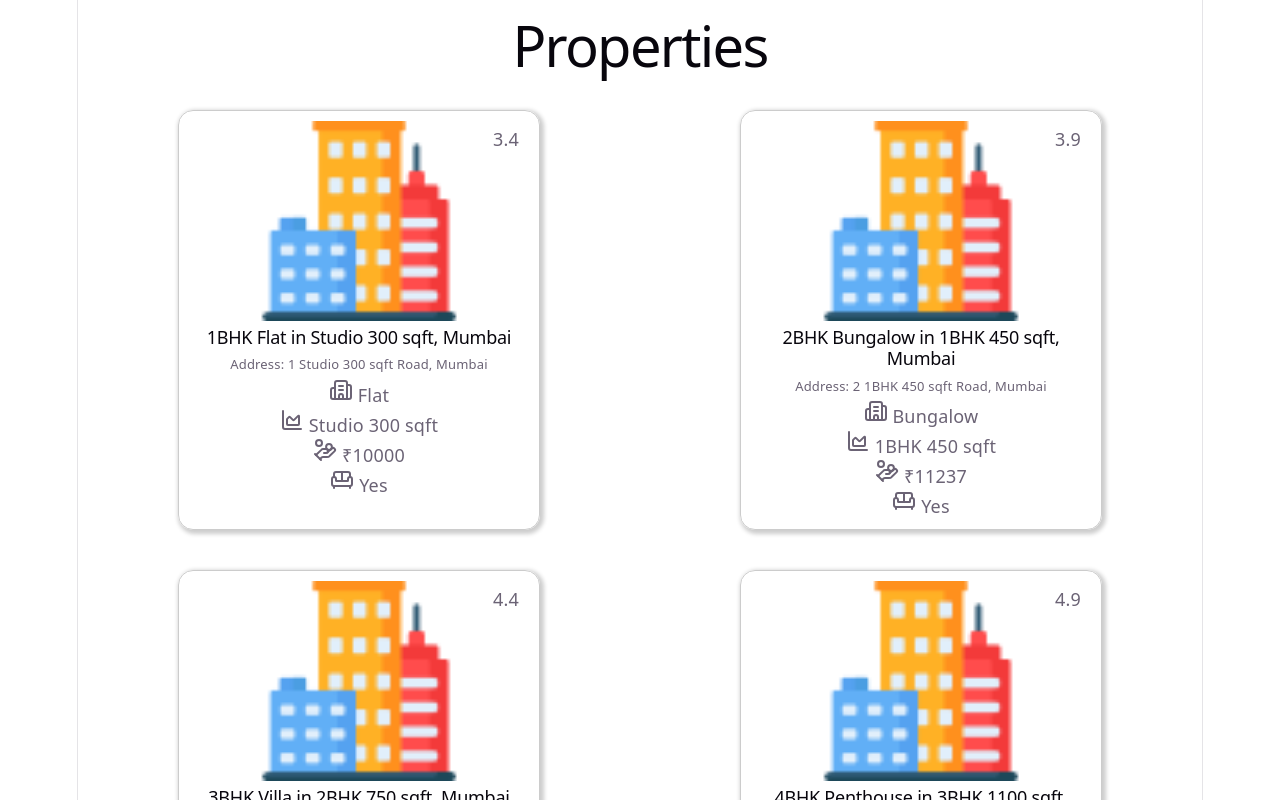
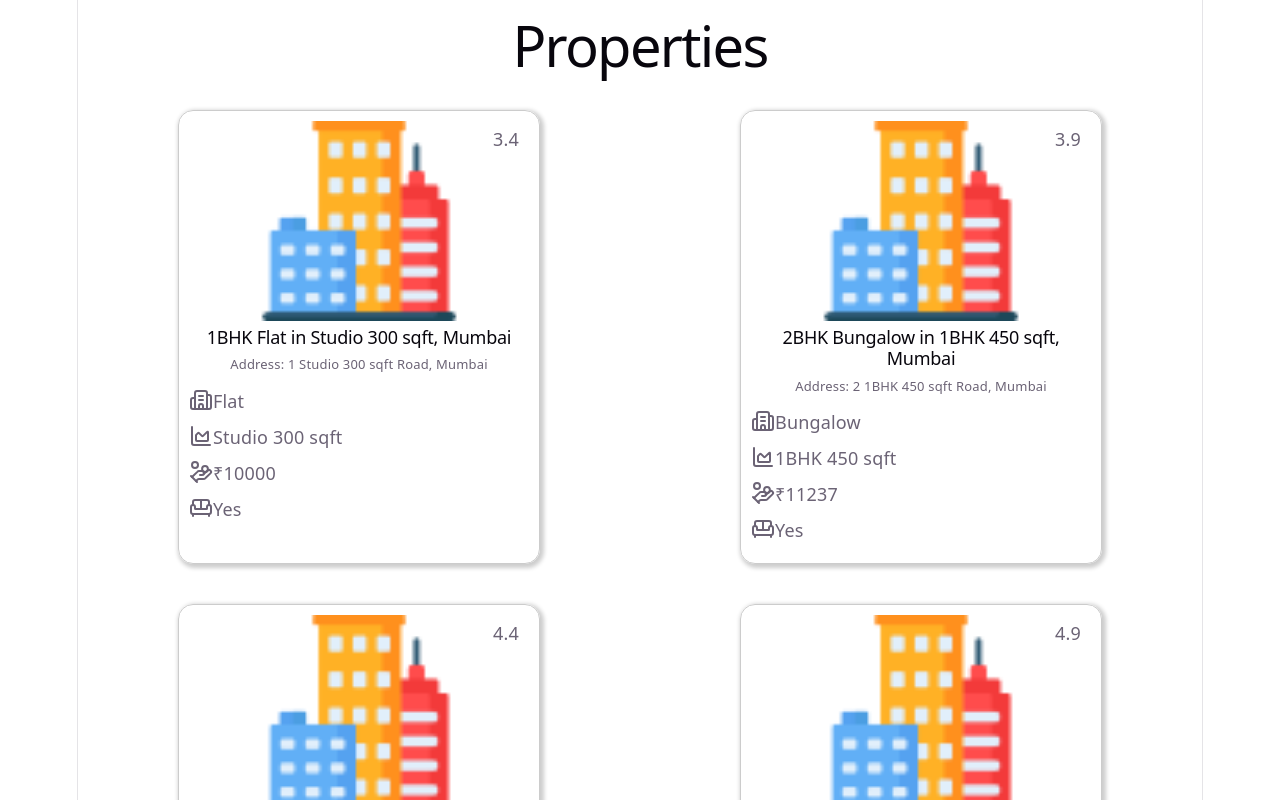
Before and after one commit to sakshi07bhosale/Easy-rent-react-app, a React (Vite) app: page /properties in a window 1280 px wide. Shown: the top 800 px of the page. Built offline with nearby package versions, Linux system fonts and the light colour scheme.

Commit message:
separate function are created for same obj css are added to it

```diff
--- a/src/components/PropertyCard/PropertyCard.css
+++ b/src/components/PropertyCard/PropertyCard.css
@@ -38,3 +38,10 @@
     margin:0 auto;
     padding: 0 auto;
 }
+
+.property-info{
+    display: flex;
+    align-iteam: center;
+    margin: 10px 0;
+
+}
```
